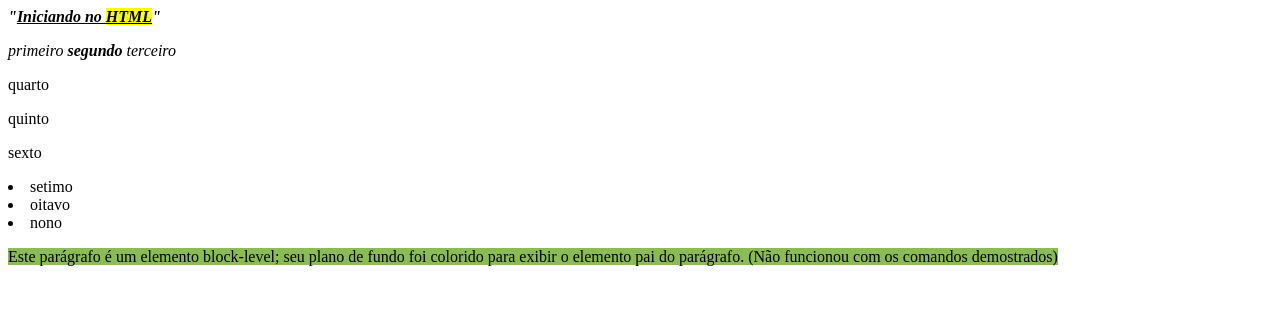
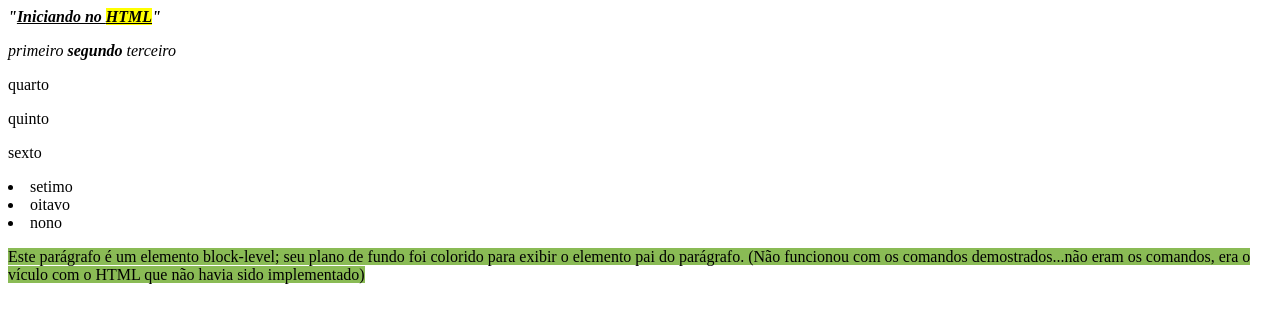
Before and after one commit to LeoCrespi/InicioHTML, a plain HTML site: page index.html in a window 1280 px wide. Drawn offline with Linux system fonts and the light colour scheme.

Commit message:
Update index.html

```diff
--- a/index.html
+++ b/index.html
@@ -15,7 +15,7 @@
             <p>quarto</p><p>quinto</p><p>sexto</p>
             <li>setimo</li><li>oitavo</li><li>nono</li></p>
                         <!--Nível bloco (somente no body)-->
-            <p1>Este parágrafo é um elemento block-level; seu plano de fundo foi colorido para exibir o elemento pai do parágrafo. (Não funcionou com os comandos demostrados)</p1>
+            <p1>Este parágrafo é um elemento block-level; seu plano de fundo foi colorido para exibir o elemento pai do parágrafo. (Não funcionou com os comandos demostrados...não eram os comandos, era o vículo com o HTML que não havia sido implementado)</p1>
 
         </body>
     </head>
```
